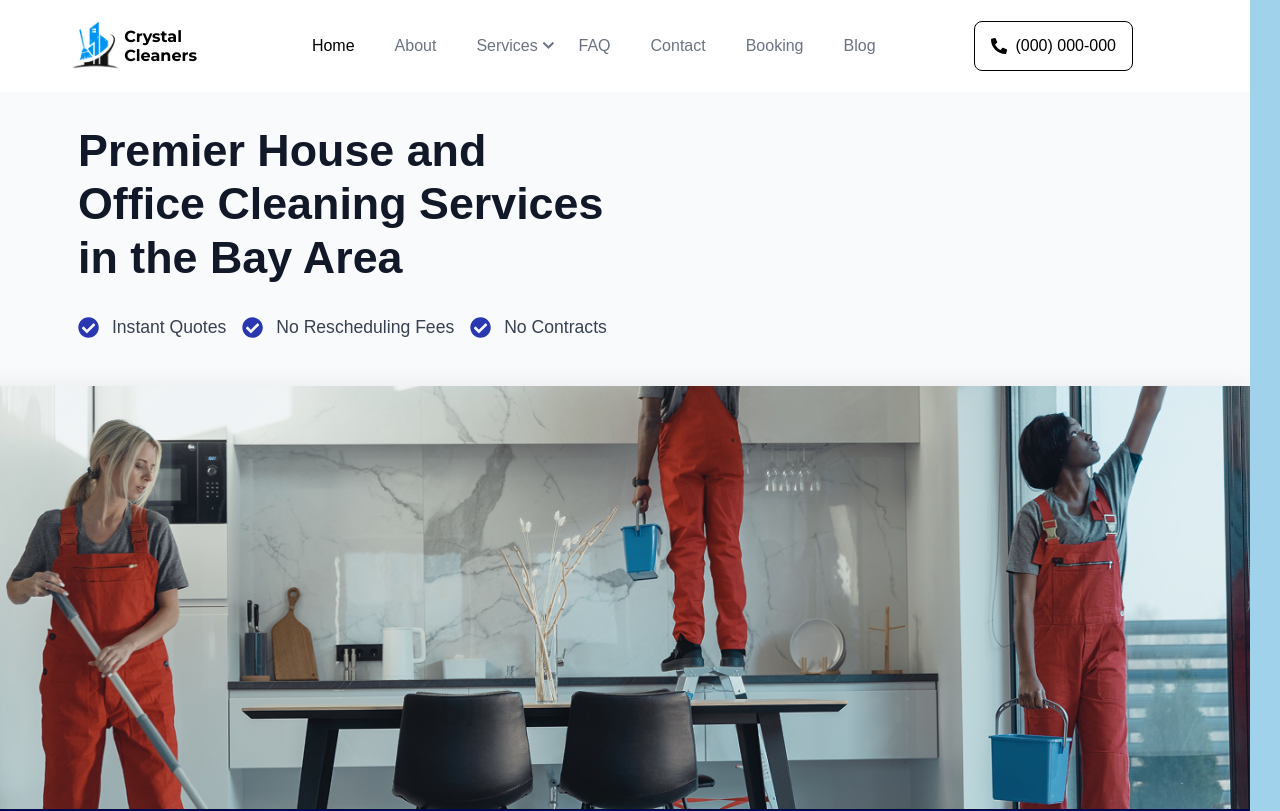
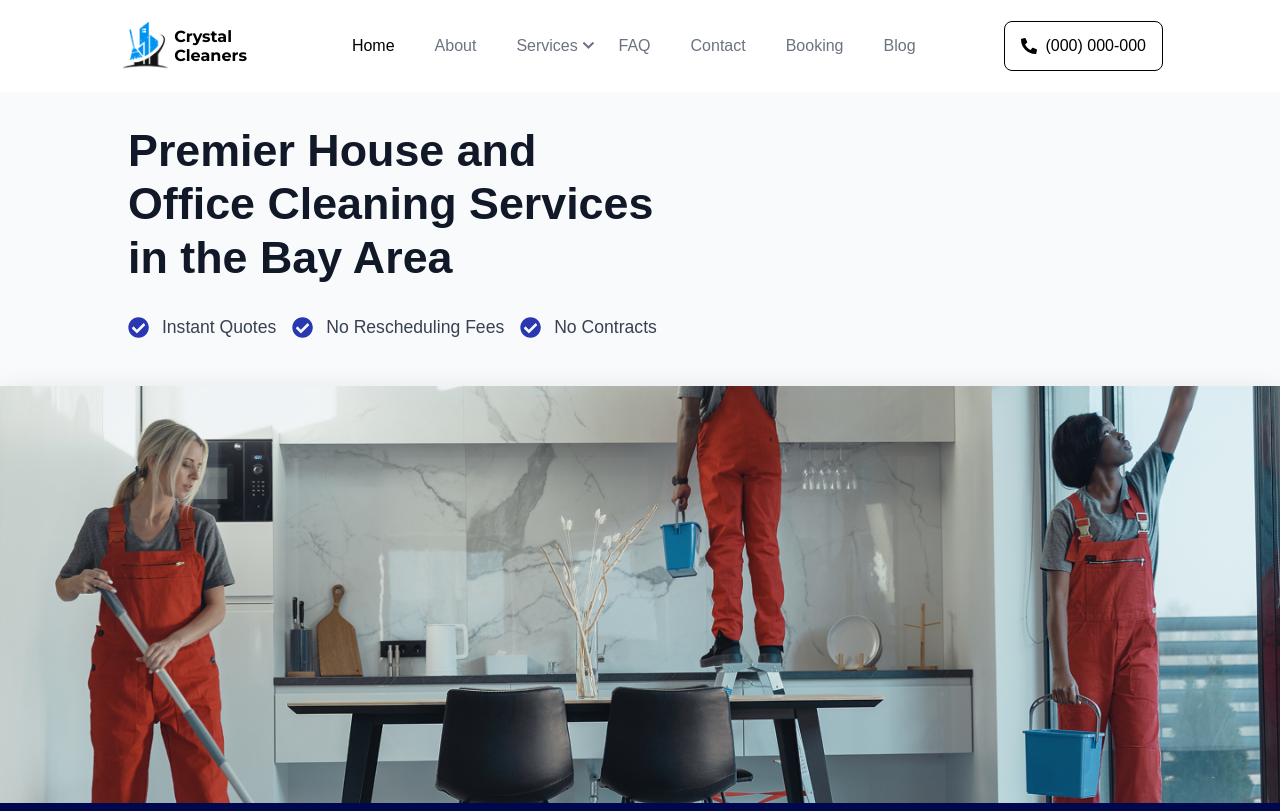
Before and after one commit to iokeke-cos/Tenece_holdings, a React (Vite) app in the folder Frontend/crystal-cleaners-frontend/: page / in a window 1280 px wide. Shown: the top 811 px of the page. Built offline with nearby package versions, Linux system fonts and the light colour scheme.

Commit message:
Move blog button further right and update blog cards spacing

```diff
--- a/Frontend/crystal-cleaners-frontend/src/App.css
+++ b/Frontend/crystal-cleaners-frontend/src/App.css
@@ -1,10 +1,8 @@
 
 .App {
   background-color: #f4f4f4;
-  display: grid;
-  grid-template-rows: auto 1fr auto;
+
   width: 100%;
-  margin-left: -50px;
 
 }
 
--- a/Frontend/crystal-cleaners-frontend/src/components/pages/Home.css
+++ b/Frontend/crystal-cleaners-frontend/src/components/pages/Home.css
@@ -6,10 +6,7 @@
     --button-hover: #202a87;
 }
 
-html,
-body {
-    overflow-x: hidden;
-}
+
 
 
 .choose-us {
@@ -215,6 +212,8 @@ body {
 /* BLOG COMPONENT  */
 
 .our-blog button {
+    margin-left: auto;
+    margin-right: -95px;
     padding: 1.3rem 1.5rem;
     margin-left: 90px; /* adjust the px to move more */
     color: #fff;
@@ -243,7 +242,8 @@ body {
 
 .blog-cards {
     display: flex;
-    justify-content: space-evenly;
+    gap: 20px; /* controls space between the cards */
+    justify-content: center; /* keeps cards centered as a group */
 }
 
 .content1,
```
